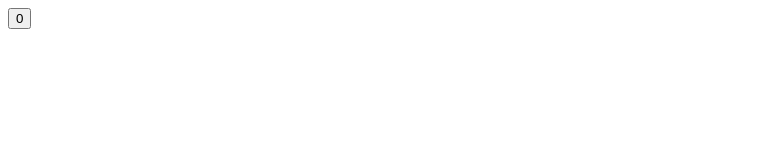
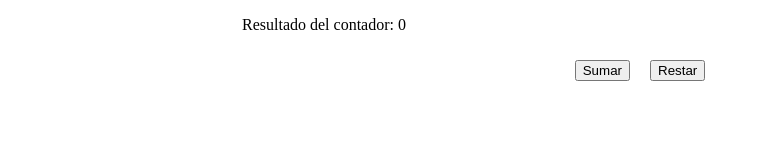
Before and after one commit to Estacio7u7/basic-vue-website, a plain HTML site: page index.html in a window 1280 px wide. Shown: the whole page, without its empty margins (0-760 px from the left). Drawn offline with nearby package versions, Linux system fonts and the light colour scheme.

Commit message:
Reto: dos botones y un contador. Cumplido (no tiene CSS aún)

```diff
--- a/index.html
+++ b/index.html
@@ -19,10 +19,21 @@
             methods:{
                 increment(){
                     this.counter++;
+                },
+                decrement(){
+                    this.counter=this.counter-1;
                 }
             },
-            template:`<button v-on:click="increment" v-on:keyup="increment">{{ counter }}</button>`
+            template:
+            `
+            <div style="text-align: center;">
+            <p style="width: 50%"> Resultado del contador: {{ counter}} </p>
+            <button v-on:click="increment" v-on:keyup="increment" style="margin: 10px;"> Sumar </button>
+            <button v-on:click="decrement" v-on:keyup="decrement" style="margin: 10px;"> Restar </button>
+            </div>
+            `
         }).mount("#app");
     </script>
+
 </body>
 </html>
```
